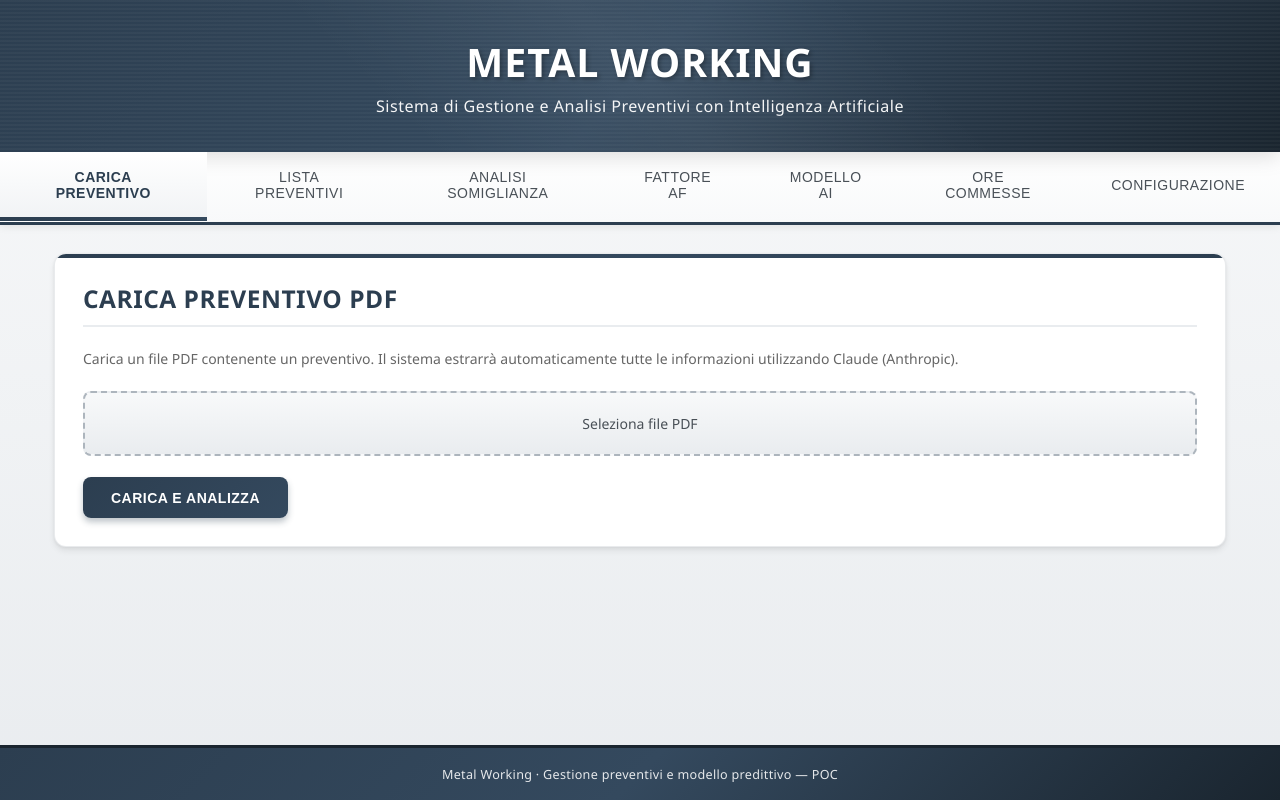
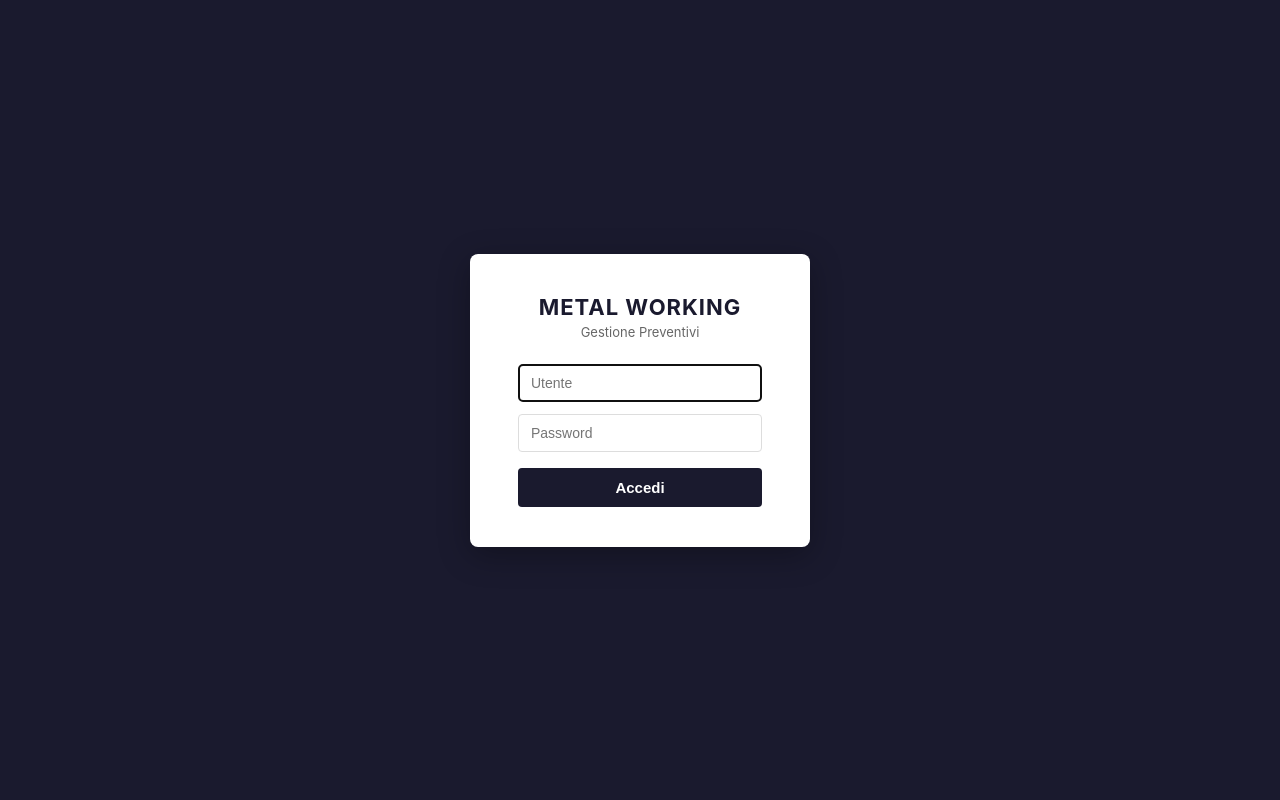
Before and after one commit to produzionemw/poc, a React (Create React App) app in the folder frontend/: page / in a window 1280 px wide. Built offline with nearby package versions, Linux system fonts and the light colour scheme; no server answers; the HTML template or start-up script is replaced by a standard one.

Commit message:
Aggiunge login semplice lato frontend (admin/pocMW26)
https://claude.ai/code/session_0158eQQJGC9abhvcYPiLfwbE

```diff
--- a/frontend/src/App.js
+++ b/frontend/src/App.js
@@ -1,6 +1,7 @@
 import React, { useState, useEffect } from 'react';
 import { API_BASE } from './apiConfig';
 import './App.css';
+import Login, { isAuthenticated } from './components/Login';
 import FileUpload from './components/FileUpload';
 import PreventiviList from './components/PreventiviList';
 import SimilarityView from './components/SimilarityView';
@@ -14,10 +15,13 @@ import FattoreKView from './components/FattoreKView';
 const SHOW_PLANNING_MENU = false;
 
 function App() {
+  const [auth, setAuth] = useState(isAuthenticated());
   const [preventivi, setPreventivi] = useState([]);
   const [selectedPreventivo, setSelectedPreventivo] = useState(null);
   const [similarPreventivi, setSimilarPreventivi] = useState([]);
   const [loading, setLoading] = useState(false);
+
+  if (!auth) return <Login onLogin={() => setAuth(true)} />;
   const [activeTab, setActiveTab] = useState('upload');
   const [config, setConfig] = useState(null);
 
--- /dev/null
+++ b/frontend/src/components/Login.js
@@ -0,0 +1,110 @@
+import React, { useState } from 'react';
+
+const VALID_USER = 'admin';
+const VALID_PASS = 'pocMW26';
+
+export function isAuthenticated() {
+  return sessionStorage.getItem('auth') === '1';
+}
+
+function Login({ onLogin }) {
+  const [user, setUser] = useState('');
+  const [pass, setPass] = useState('');
+  const [error, setError] = useState('');
+
+  const handleSubmit = (e) => {
+    e.preventDefault();
+    if (user === VALID_USER && pass === VALID_PASS) {
+      sessionStorage.setItem('auth', '1');
+      onLogin();
+    } else {
+      setError('Credenziali non valide');
+    }
+  };
+
+  return (
+    <div style={styles.overlay}>
+      <div style={styles.box}>
+        <h2 style={styles.title}>METAL WORKING</h2>
+        <p style={styles.subtitle}>Gestione Preventivi</p>
+        <form onSubmit={handleSubmit}>
+          <input
+            style={styles.input}
+            type="text"
+            placeholder="Utente"
+            value={user}
+            onChange={e => setUser(e.target.value)}
+            autoFocus
+          />
+          <input
+            style={styles.input}
+            type="password"
+            placeholder="Password"
+            value={pass}
+            onChange={e => setPass(e.target.value)}
+          />
+          {error && <p style={styles.error}>{error}</p>}
+          <button style={styles.button} type="submit">Accedi</button>
+        </form>
+      </div>
+    </div>
+  );
+}
+
+const styles = {
+  overlay: {
+    position: 'fixed', inset: 0,
+    background: '#1a1a2e',
+    display: 'flex', alignItems: 'center', justifyContent: 'center',
+    zIndex: 9999,
+  },
+  box: {
+    background: '#fff',
+    borderRadius: 8,
+    padding: '40px 48px',
+    width: 340,
+    boxShadow: '0 8px 32px rgba(0,0,0,0.3)',
+    textAlign: 'center',
+  },
+  title: {
+    margin: '0 0 4px',
+    fontSize: 22,
+    fontWeight: 700,
+    letterSpacing: 1,
+    color: '#1a1a2e',
+  },
+  subtitle: {
+    margin: '0 0 24px',
+    fontSize: 13,
+    color: '#666',
+  },
+  input: {
+    display: 'block',
+    width: '100%',
+    padding: '10px 12px',
+    marginBottom: 12,
+    border: '1px solid #ddd',
+    borderRadius: 4,
+    fontSize: 14,
+    boxSizing: 'border-box',
+  },
+  error: {
+    color: '#e53e3e',
+    fontSize: 13,
+    margin: '0 0 12px',
+  },
+  button: {
+    width: '100%',
+    padding: '11px',
+    background: '#1a1a2e',
+    color: '#fff',
+    border: 'none',
+    borderRadius: 4,
+    fontSize: 15,
+    fontWeight: 600,
+    cursor: 'pointer',
+    marginTop: 4,
+  },
+};
+
+export default Login;
```
